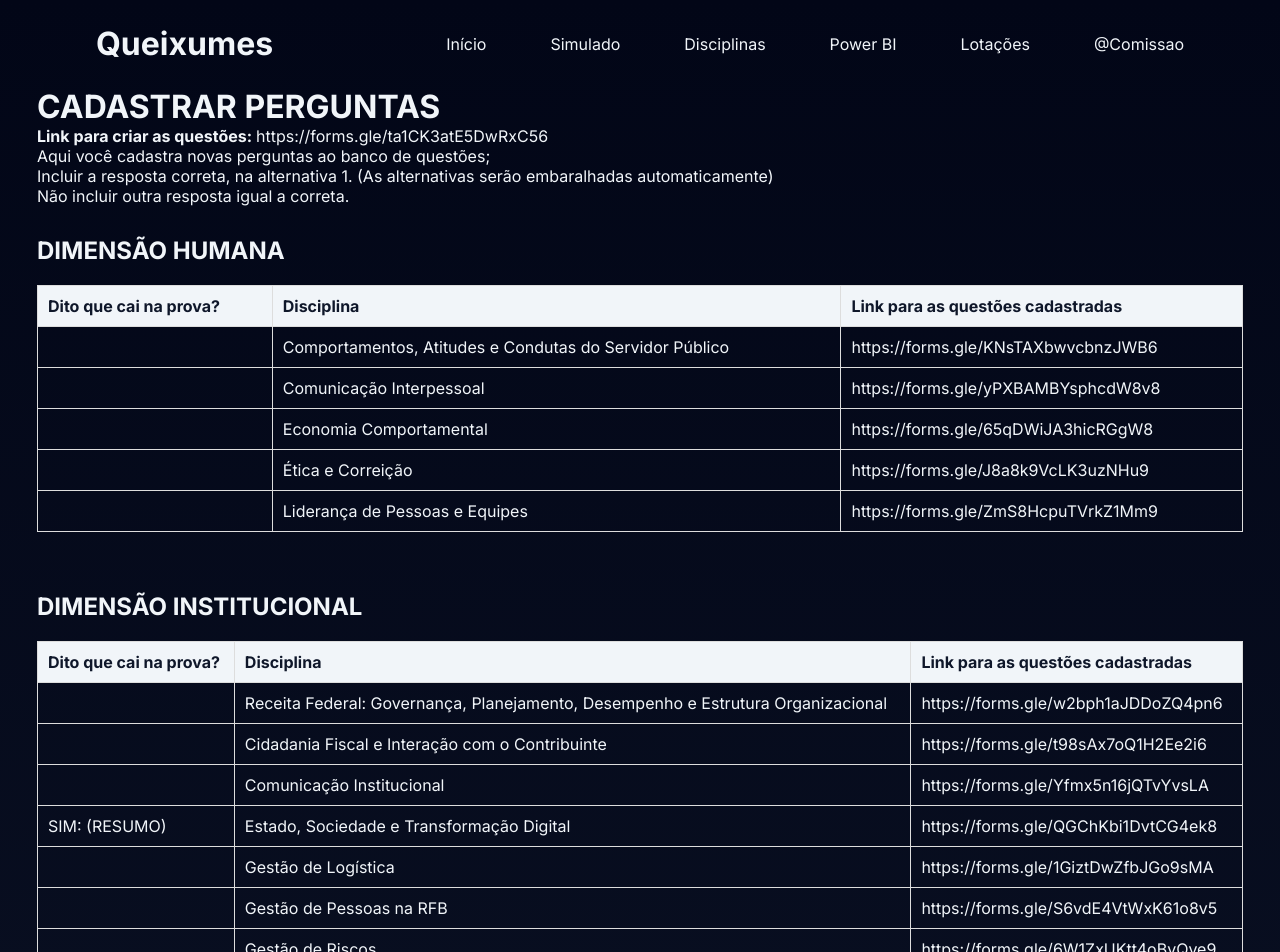
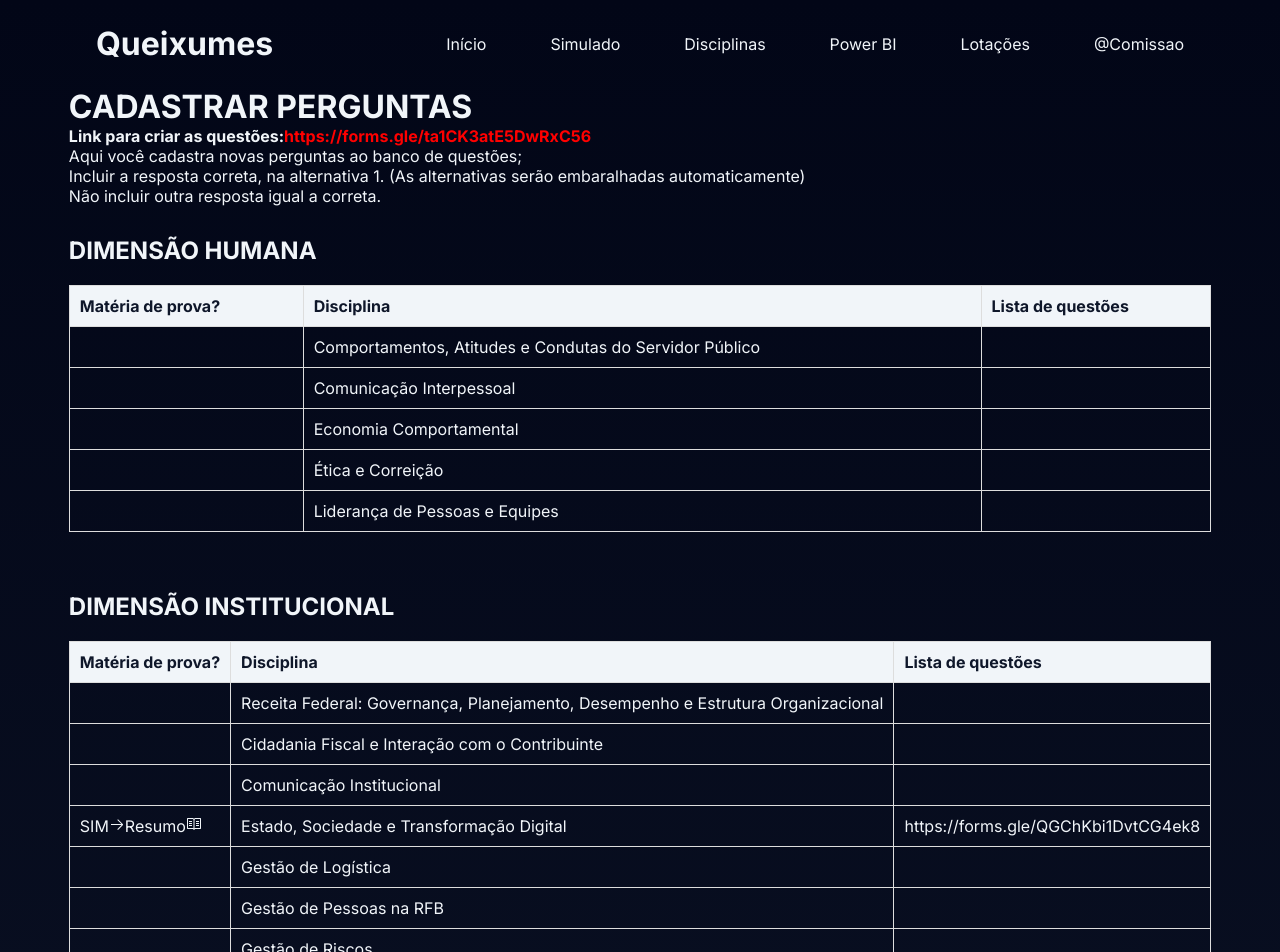
Before and after one commit to KyndermanBaraldi/queixumes, a Next.js app: page /disciplinas in a window 1280 px wide. Shown: the top 952 px of the page. Built offline with nearby package versions, Linux system fonts and the light colour scheme.

Commit message:
Update Menu

```diff
--- a/src/app/disciplinas/page.tsx
+++ b/src/app/disciplinas/page.tsx
@@ -10,12 +10,12 @@ const Home: React.FC = () => {
 
   return (
     <div className="container">
-      <h1>CADASTRAR PERGUNTAS</h1>
-      <p>
-        <strong>Link para criar as questões: </strong>
+      <h1 >CADASTRAR PERGUNTAS</h1>
+      <p className="destaque">
+        <strong>Link para criar as questões:
         <a href="https://forms.gle/ta1CK3atE5DwRxC56" target="_blank" rel="noopener noreferrer">
           https://forms.gle/ta1CK3atE5DwRxC56
-        </a>
+        </a></strong>
       </p>
 
       <p>Aqui você cadastra novas perguntas ao banco de questões;</p>
--- a/src/app/globals.css
+++ b/src/app/globals.css
@@ -389,3 +389,7 @@ th {
   margin-top: 1rem;
   font-size: 1.2rem;
 }
+
+.destaque a {
+  color: red;
+}
--- a/src/components/Dimensao.tsx
+++ b/src/components/Dimensao.tsx
@@ -2,7 +2,7 @@
 import { generateSlug } from "@/utils/slug";
 import Link from "next/link";
 import React from "react";
-
+import { VscBook, VscArrowRight } from "react-icons/vsc";
 interface Questao {
   disciplina: string;
   link: string;
@@ -21,9 +21,9 @@ const Dimensao: React.FC<DimensaoProps> = ({ titulo, questoes }) => {
       <table>
         <thead>
           <tr>
-            <th>Dito que cai na prova?</th>
+            <th>Matéria de prova?</th>
             <th>Disciplina</th>
-            <th>Link para as questões cadastradas</th>
+            <th>Lista de questões</th>
           </tr>
         </thead>
         <tbody>
@@ -33,13 +33,20 @@ const Dimensao: React.FC<DimensaoProps> = ({ titulo, questoes }) => {
                 {questao.caiNaProva==="SIM" && questao.caiNaProva}
                 {questao.caiNaProva==="SIM" &&
                 <Link href={`/disciplinas/${generateSlug(questao.disciplina)}`}>
-                  : (RESUMO)
+                   < VscArrowRight/>
+                   Resumo
+                   <VscBook />
+
                 </Link>}
               </td>
               <td>
                 {questao.disciplina}
               </td>
-              <td><a href={questao.link} target="_blank" rel="noopener noreferrer">{questao.link}</a></td>
+              <td>
+                {questao.caiNaProva==="SIM" &&
+                <a href={questao.link} target="_blank" rel="noopener noreferrer">{questao.link}</a>
+                }
+              </td>
             </tr>
           ))}
         </tbody>
--- a/src/components/Menu.tsx
+++ b/src/components/Menu.tsx
@@ -29,11 +29,17 @@ const Menu: React.FC = () => {
               Início
             </Link>
           </li>
-          <li className="nav-item">
-            <Link href="/simulado" className="nav-link" onClick={closeMenu}>
-              Simulado
-            </Link>
+
+          <li className="dropdown">
+            <a className="nav-link" href="#" onClick={closeMenu}>Simulado</a>
+            <div className="dropdown-menu">
+              <Link href="/simulado" className="nav-link" onClick={closeMenu}>
+                Simulado
+              </Link>
+              <a className="nav-link" href="https://forms.gle/ta1CK3atE5DwRxC56" target="_blank" rel="noopener noreferrer" onClick={closeMenu}>Cadastrar Questões</a>
+            </div>
           </li>
+
           <li className="nav-item">
             <Link href="/disciplinas" className="nav-link" onClick={closeMenu}>
               Disciplinas
@@ -57,7 +63,7 @@ const Menu: React.FC = () => {
           </li>
 
           <li className="nav-item">
-          <a href="https://www.instagram.com/aprovadosrfb2023/" target="_blank" rel="noopener noreferrer" onClick={closeMenu}>@Comissao</a>
+          <a className="nav-link" href="https://www.instagram.com/aprovadosrfb2023/" target="_blank" rel="noopener noreferrer" onClick={closeMenu}>@Comissao</a>
           </li>
         </ul>
       </div>
```
